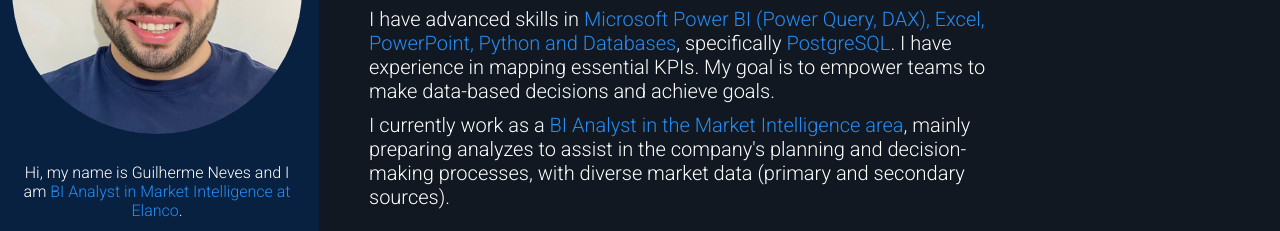
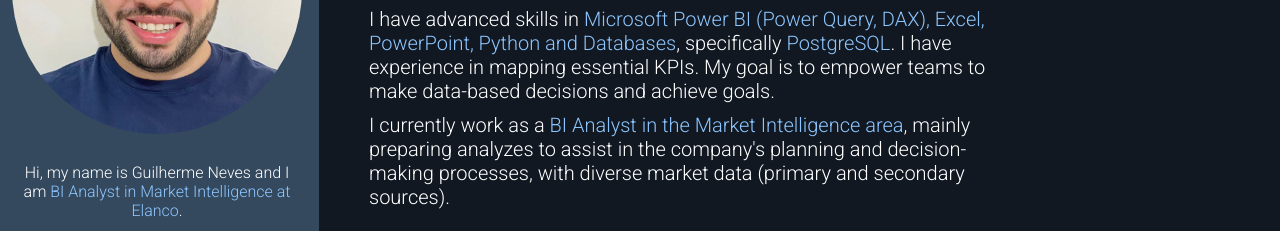
Before and after one commit to guidasneves/guidasneves.github.io, a plain HTML site: page index.html in a window 1280 px wide. Shown: the part 239-470 px from the top of the page. Drawn offline with nearby package versions, Linux system fonts and the light colour scheme.

Commit message:
Alterando algumas cores

```diff
--- a/css/styles.css
+++ b/css/styles.css
@@ -8,11 +8,11 @@
 
 /* Variables */
 :root {
-    --main-color: #258df5;
+    --main-color: #8dc6ff;
     --main-text-color: #FFF;
-    --border-color: #999;
-    --bio-bg-color: #1E2A3A;
-    --bio-border-color: #082141;
+    --border-color: #e4f1fe;
+    --bio-bg-color: #22313f;
+    --bio-border-color: #34495e;
     --about-bg-color: #111821;
 }
 
```
